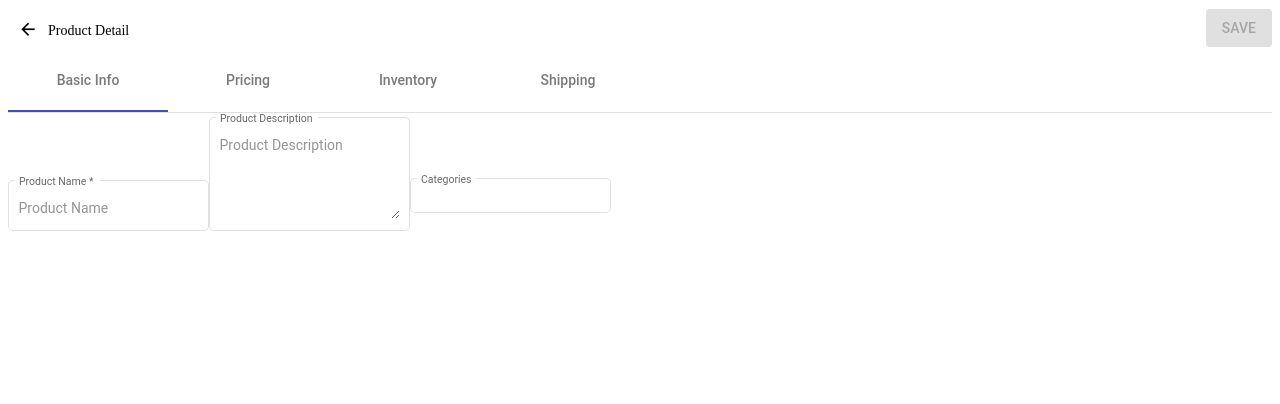
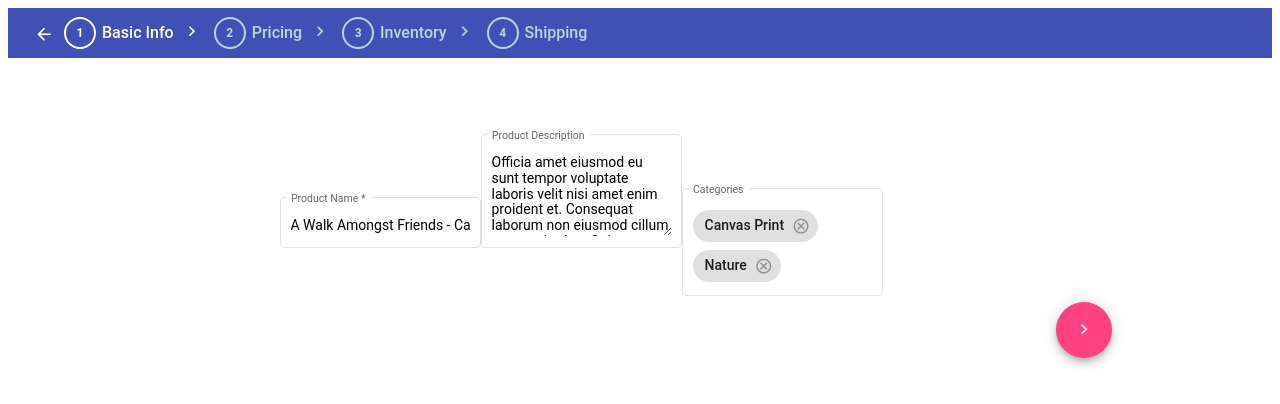
Before and after one commit to rakia/ng-dynamic-stepper, an Angular app: page /products/1 in a window 1280 px wide. Shown: the top 404 px of the page. Built offline with nearby package versions, Linux system fonts and the light colour scheme; a web font is replaced by a local one.

Commit message:
use dynamic-stepper in product-detail + cleanup

```diff
--- a/projects/dynamic-stepper/src/lib/components/dynamic-stepper/dynamic-stepper.component.html
+++ b/projects/dynamic-stepper/src/lib/components/dynamic-stepper/dynamic-stepper.component.html
@@ -1,4 +1,4 @@
-<div id="create-stepper" class="page-layout simple fullwidth">
+<div id="create-stepper">
 
     <!-- CENTER -->
     <div class="center">
@@ -9,7 +9,7 @@
                       [showGoBack]="showGoBack"
                       (gotoStep)="onGotoStep($event)"
                       (goBack)="goBack.emit()">
-          <ng-container *ngTemplateOutlet="stepsHeaderContent"></ng-container>
+          <ng-container *ngTemplateOutlet="stepsHeader"></ng-container>
         </steps-header>
         <!-- / STEPS HEADER -->
 
@@ -19,13 +19,8 @@
           <div fxFlex fxLayout="row" fxLayoutAlign="center center" class="step">
 
             <div class="step-content">
-              <ng-content></ng-content>
+              <ng-container *ngTemplateOutlet="stepsContent"></ng-container>
             </div>
-            <!--ng-template ngFor let-step [ngForOf]="steps"></ng-template>
-            <ng-template #update let-mode="mode" let-entity="entity">
-              <ng-content select="[update]"></ng-content>
-            </ng-template>
-            <div *ngFor="let step of steps" class="step-content" [innerHTML]="step.content"></div-->
           </div>
         </div>
         <!-- / CONTENT: STEPS HTML -->
@@ -58,3 +53,11 @@
     <!-- / CENTER -->
 
 </div>
+
+<ng-template #stepsHeader>
+  <ng-content select="[stepsHeader]"></ng-content>
+</ng-template>
+
+<ng-template #stepsContent>
+  <ng-content select="[stepsContent]"></ng-content>
+</ng-template>
--- a/projects/dynamic-stepper/src/lib/components/dynamic-stepper/dynamic-stepper.component.ts
+++ b/projects/dynamic-stepper/src/lib/components/dynamic-stepper/dynamic-stepper.component.ts
@@ -28,7 +28,8 @@ export class DynamicStepperComponent implements OnInit, OnChanges, OnDestroy, Af
   animationDirection: 'left' | 'right' | 'none' = 'none';
   _unsubscribeAll = new Subject<boolean>();
 
-  @ContentChild('stepsHeaderContent', { read: TemplateRef }) stepsHeaderContent: TemplateRef<any>;
+  @ContentChild('stepsHeader',  { read: TemplateRef }) stepsHeader:  TemplateRef<any>;
+  @ContentChild('stepsContent', { read: TemplateRef }) stepsContent: TemplateRef<any>;
 
   constructor(private _changeDetectorRef: ChangeDetectorRef) {}
 
--- a/src/app/products/product-creation/product-creation.component.html
+++ b/src/app/products/product-creation/product-creation.component.html
@@ -6,6 +6,7 @@
                      (gotoNextStep)="gotoNextStep()"
                      (gotoPreviousStep)="gotoPreviousStep()">
 
+  <div stepsContent>
     <!-- STEP 1 -->
     <div *ngIf="currentStep === 0">
       <create-step1 [formStep1]="formStep1" [entityTypes]="entityTypes"></create-step1>
@@ -20,5 +21,6 @@
       </create-step2>
     </div>
     <!-- / STEP 2 -->
+  </div>
 
 </lib-dynamic-stepper>
--- a/src/app/products/product-detail/product-detail.component.html
+++ b/src/app/products/product-detail/product-detail.component.html
@@ -1,47 +1,7 @@
 <div id="product">
-
-  <!-- TOP BACKGROUND -->
-  <div class="top-bg accent"></div>
-  <!-- / TOP BACKGROUND -->
 
   <!-- CENTER -->
   <div class="center">
-
-    <!-- HEADER -->
-    <div class="header accent" fxLayout="row" fxLayoutAlign="space-between center">
-
-      <!-- APP TITLE -->
-      <div fxLayout="row" fxLayoutAlign="start center">
-
-        <button mat-icon-button class="mr-0 mr-sm-16" [routerLink]="'/products'">
-          <mat-icon>arrow_back</mat-icon>
-        </button>
-
-        <div fxLayout="column" fxLayoutAlign="start start">
-          <div class="h2" *ngIf="pageType ==='edit'">{{ product.name }}</div>
-          <div class="h2" *ngIf="pageType ==='new'">New Product</div>
-          <div class="subtitle secondary-text">
-            <span>Product Detail</span>
-          </div>
-        </div>
-      </div>
-      <!-- / APP TITLE -->
-
-      <button mat-raised-button
-              class="save-product-button"
-              [disabled]="productForm.invalid"
-              *ngIf="pageType ==='new'" (click)="addProduct()">
-        <span>ADD</span>
-      </button>
-
-      <button mat-raised-button
-              class="save-product-button"
-              [disabled]="productForm.invalid || productForm.pristine"
-              *ngIf="pageType ==='edit'" (click)="saveProduct()">
-        <span>SAVE</span>
-      </button>
-    </div>
-    <!-- / HEADER -->
 
     <!-- CONTENT CARD -->
     <div class="content-card">
@@ -51,7 +11,7 @@
 
         <form name="productForm" [formGroup]="productForm" class="product w-100-p" fxLayout="column" fxFlex>
 
-          <!--lib-dynamic-stepper [steps]="steps"
+          <lib-dynamic-stepper [steps]="steps"
                                [currentStep]="currentStep"
                                [showGoBack]="true"
                                (goBack)="goBack()"
@@ -59,25 +19,17 @@
                                (gotoNextStep)="gotoNextStep()"
                                (gotoPreviousStep)="gotoPreviousStep()">
 
-            < !-- STEP 1 -- >
+            <div stepsHeader>
+              <button mat-raised-button class="save-product-button"
+                      [disabled]="productForm.invalid || productForm.pristine"
+                      *ngIf="pageType ==='edit'" (click)="saveProduct()">
+                <span>SAVE</span>
+              </button>
+            </div>
+
+            <div stepsContent>
+              <!-- STEP 1: Basic Info -->
               <div *ngIf="currentStep === 0">
-              <create-step1 [formStep1]="formStep1" [entityTypes]="entityTypes"></create-step1>
-            </div>
-            < !-- / STEP 1 -- >
-
-            < !-- STEP 2 -- >
-            <div *ngIf="currentStep === 1">
-              <create-step2 [form]="formStep1"
-                            [entity]="entity"
-                            [entityTypes]="entityTypes">
-              </create-step2>
-            </div>
-            < !-- / STEP 2 -- >
-
-          </lib-dynamic-stepper-->
-
-          <mat-tab-group>
-            <mat-tab label="Basic Info">
                 <div class="tab-content p-24">
                   <mat-form-field appearance="outline" floatLabel="always" class="w-100-p">
                     <mat-label>Product Name</mat-label>
@@ -104,12 +56,12 @@
                   </mat-form-field>
 
                 </div>
-            </mat-tab>
+              </div>
+              <!-- / STEP 1 -->
 
-            <mat-tab label="Pricing">
-
+              <!-- STEP 2: Pricing -->
+              <div *ngIf="currentStep === 1">
                 <div class="tab-content p-24">
-
                   <mat-form-field appearance="outline" floatLabel="always" class="w-100-p">
                     <mat-label>Tax Excluded Price</mat-label>
                     <input matInput placeholder="Tax Excluded Price" name="priceTaxExcl" formControlName="priceTaxExcl" type="number">
@@ -137,12 +89,12 @@
                   </mat-form-field>
 
                 </div>
-            </mat-tab>
+              </div>
+              <!-- / STEP 2 -->
 
-            <mat-tab label="Inventory">
-
+              <!-- STEP 3: Inventory -->
+              <div *ngIf="currentStep === 2">
                 <div class="tab-content p-24">
-
                   <mat-form-field appearance="outline" floatLabel="always" class="w-100-p">
                     <mat-label>SKU</mat-label>
                     <input matInput placeholder="SKU" name="sku" formControlName="sku">
@@ -154,13 +106,12 @@
                   </mat-form-field>
 
                 </div>
+              </div>
+              <!-- / STEP 3 -->
 
-            </mat-tab>
-
-            <mat-tab label="Shipping">
-
+              <!-- STEP 4: Shipping -->
+              <div *ngIf="currentStep === 3">
                 <div class="tab-content p-24" fxLayout="column">
-
                   <div fxLayout="row" fxLayoutAlign="space-between">
 
                     <mat-form-field appearance="outline" floatLabel="always" fxFlex="30">
@@ -207,10 +158,11 @@
                   </mat-form-field>
 
                 </div>
+              </div>
+              <!-- / STEP 4 -->
+            </div>
 
-            </mat-tab>
-
-          </mat-tab-group>
+          </lib-dynamic-stepper>
 
         </form>
 
--- a/src/app/products/product-detail/product-detail.component.ts
+++ b/src/app/products/product-detail/product-detail.component.ts
@@ -1,13 +1,13 @@
 import { Component, OnDestroy, OnInit, ViewEncapsulation } from '@angular/core';
 import { FormBuilder, FormGroup } from '@angular/forms';
-import { Location } from '@angular/common';
+import { ActivatedRoute, Router } from '@angular/router';
 import { MatSnackBar } from '@angular/material/snack-bar';
 import { Subject } from 'rxjs';
-import { takeUntil } from 'rxjs/operators';
 
 import { Product        } from '../models/product.model';
 import { ProductService } from '../services/product.service';
 import { Step           } from '../../../../projects/dynamic-stepper/src/lib';
+import { PRODUCTS       } from '../../fake-db/products';
 
 @Component({
   selector: 'product-detail',
@@ -28,39 +28,23 @@ export class ProductDetailComponent implements OnInit, OnDestroy {
   ];
   totalSteps: number;
   currentStep: number = 0;
-  private _unsubscribeAll: Subject<any>;
+  private _unsubscribeAll = new Subject<boolean>();
 
-  /**
-   * Constructor
-   * @param {ProductService} productService
-   * @param {FormBuilder} formBuilder
-   * @param {Location} location
-   * @param {MatSnackBar} matSnackBar
-   */
   constructor(private productService: ProductService,
               private formBuilder: FormBuilder,
-              private location: Location,
-              private matSnackBar: MatSnackBar) {
-
-    this.product = new Product();
-    this._unsubscribeAll = new Subject();
-  }
+              private activatedRoute: ActivatedRoute,
+              private router: Router,
+              private matSnackBar: MatSnackBar) {}
 
   ngOnInit(): void {
+    const productId = this.activatedRoute.snapshot.paramMap.get('id');
+    if (productId !== 'create-product') {
+      this.product = PRODUCTS.filter(product => product.id === productId)[0];
+    } else {
+      this.product = new Product();
+    }
+    this.productForm = this.createProductForm();
     this.totalSteps = this.steps.length;
-    // Subscribe to update product on changes
-    this.productService.onProductChanged.pipe(takeUntil(this._unsubscribeAll)).subscribe(product => {
-
-      if ( product ) {
-        this.product = new Product(product);
-        this.pageType = 'edit';
-      } else {
-        this.pageType = 'new';
-        this.product = new Product();
-      }
-
-      this.productForm = this.createProductForm();
-    });
   }
 
   createProductForm(): FormGroup  {
@@ -90,40 +74,30 @@ export class ProductDetailComponent implements OnInit, OnDestroy {
     data.handle = data.name;
 
     this.productService.saveProduct(data).then(() => {
-
-      // Trigger the subscription with new data
-      this.productService.onProductChanged.next(data);
-
-      // Show the success message
-      this.matSnackBar.open('Product saved', 'OK', {
-        verticalPosition: 'top',
-        duration        : 2000
-      });
+      this.productService.onProductChanged.next(data); // Trigger the subscription with new data
+      this.matSnackBar.open('Product saved', 'OK', {verticalPosition: 'top', duration: 2000});
     });
   }
 
-  addProduct(): void {
-    const data = this.productForm.getRawValue();
-    data.handle = data.name;
+  goBack(): void {
+    // Change the location with new one
+    this.router.navigate(['products']);
+  }
 
-    this.productService.addProduct(data).then(() => {
+  onGotoStep(step): void {
+    this.currentStep = step;
+  }
 
-      // Trigger the subscription with new data
-      this.productService.onProductChanged.next(data);
+  gotoNextStep(): void {
+    this.currentStep++; // Increase the current step
+  }
 
-      // Show the success message
-      this.matSnackBar.open('Product added', 'OK', {
-        verticalPosition: 'top',
-        duration        : 2000
-      });
-
-      // Change the location with new one
-      this.location.go('products/' + this.product.id + '/' + this.product.handle);
-    });
+  gotoPreviousStep(): void {
+    this.currentStep--; // Decrease the current step
   }
 
   ngOnDestroy(): void {
-    this._unsubscribeAll.next();
-    this._unsubscribeAll.complete();
+    this._unsubscribeAll.next(true);
+    this._unsubscribeAll.unsubscribe();
   }
 }
--- a/src/app/products/product-list/product-list.component.scss
+++ b/src/app/products/product-list/product-list.component.scss
@@ -4,20 +4,14 @@
 product-list {
 
     #products {
-        .top-bg {
-            @include media-breakpoint('lt-md') {
-                height: 256px;
-            }
-        }
-
         > .center {
             > .header {
-                /*@include media-breakpoint('lt-md') {
+                @include media-breakpoint('lt-md') {
                     padding: 8px 0;
                     height: 192px !important;
                     min-height: 192px !important;
                     max-height: 192px !important;
-                }*/
+                }
             }
         }
     }
```
Also changed, not shown: src/app/products/product-list/product-list.component.html (+2 -6 lines). Lines whose indentation alone changed are shown as unchanged.
